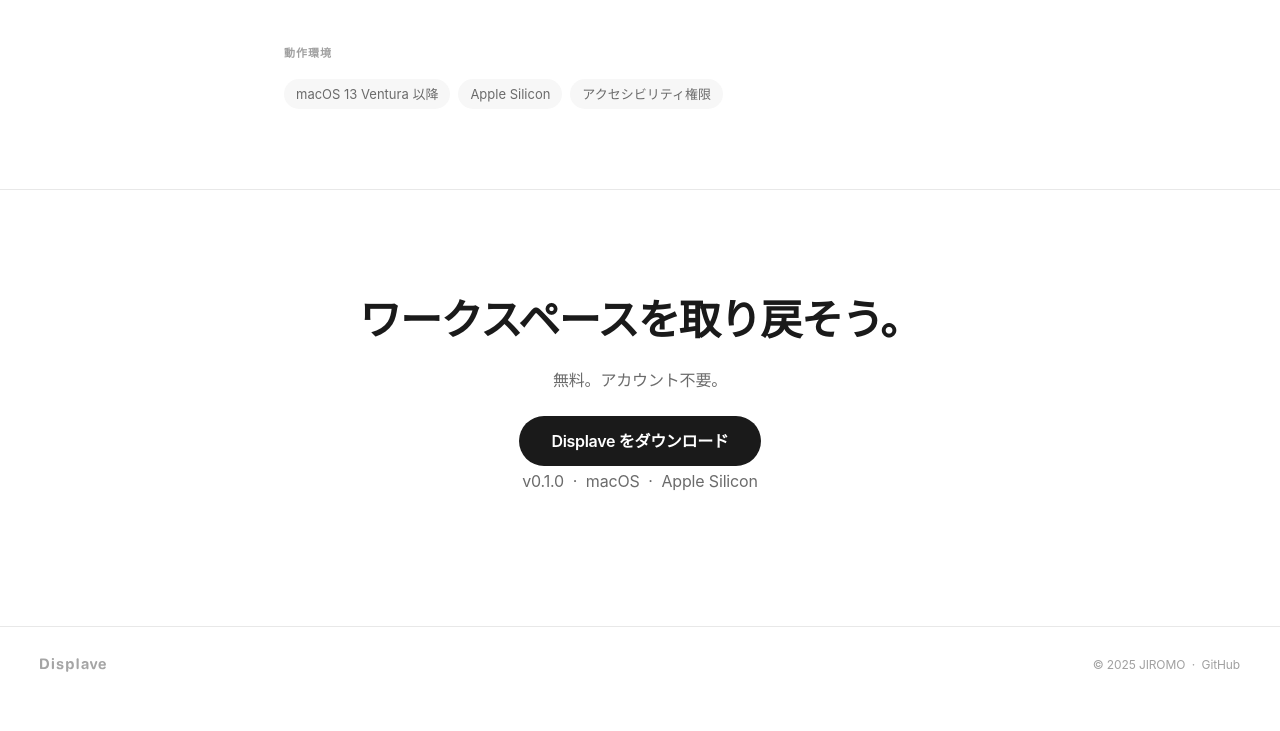
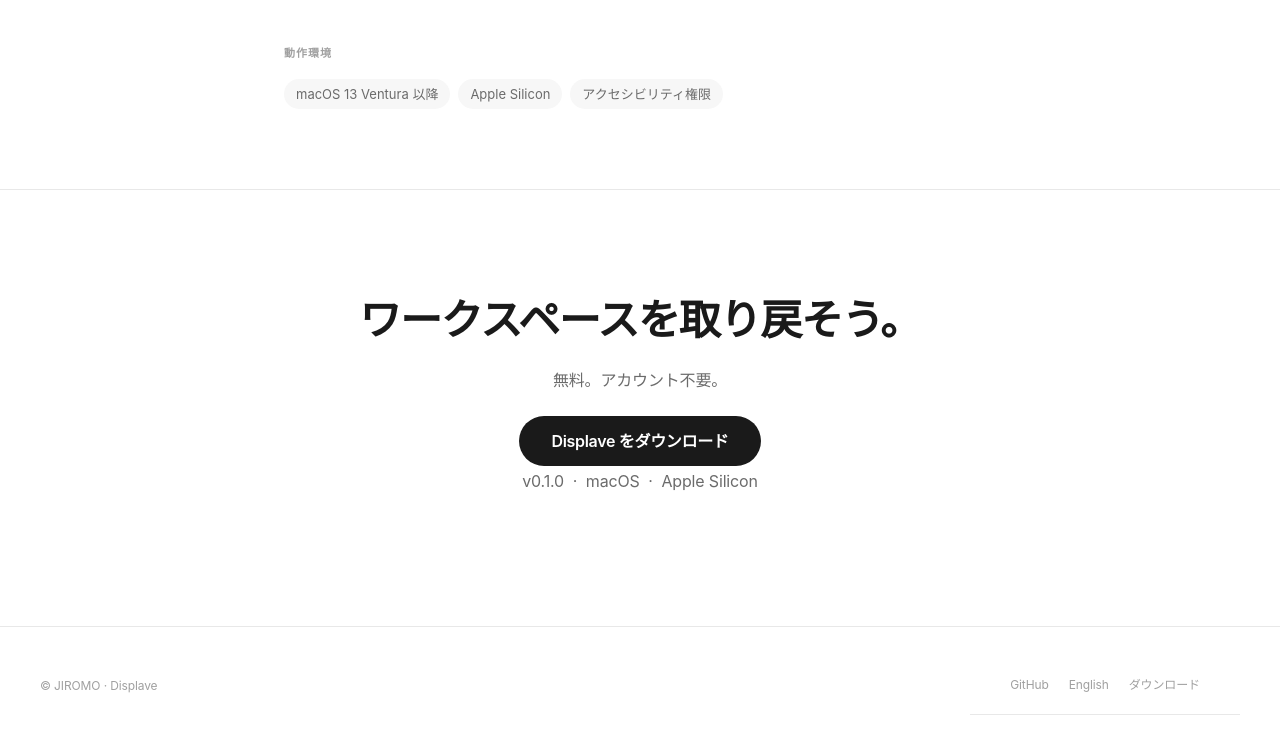
Before and after one commit to JIROMO/Displave, an Electron app: page index.html in a window 1280 px wide. Shown: the part 3672-4403 px from the top of the page. Before the commit the page ends 4375 px from the top, so only its background shows below. Drawn offline with Linux system fonts and the light colour scheme.

Commit message:
Update footer to match millrect.com style

```diff
--- a/index.html
+++ b/index.html
@@ -451,16 +451,10 @@
       gap: 12px;
     }
 
-    footer img { height: 14px; opacity: 0.35; }
-
-    footer p {
-      font-size: 12px;
-      color: var(--fg-subtle);
-      letter-spacing: -0.01em;
-    }
-
-    footer a { color: var(--fg-subtle); text-decoration: none; }
-    footer a:hover { color: var(--fg); }
+    footer p { font-size: 12px; color: var(--fg-subtle); letter-spacing: -0.01em; }
+    .footer-links { display: flex; gap: 20px; }
+    .footer-links a { font-size: 12px; color: var(--fg-subtle); text-decoration: none; letter-spacing: -0.01em; transition: color 0.15s; }
+    .footer-links a:hover { color: var(--fg); }
 
     @media (max-width: 600px) {
       nav { padding: 0 20px; }
@@ -662,8 +656,12 @@
   </section>
 
   <footer>
-    <img src="assets/logo.svg" alt="Displave" />
-    <p>© 2025 JIROMO &nbsp;·&nbsp; <a href="https://github.com/JIROMO/Displave">GitHub</a></p>
+    <p>© JIROMO · Displave</p>
+    <nav class="footer-links">
+      <a href="https://github.com/JIROMO/Displave">GitHub</a>
+      <a href="https://displave.com/en.html">English</a>
+      <a href="https://github.com/JIROMO/Displave/releases/download/v0.1.0/Displave-0.1.0-arm64.dmg">ダウンロード</a>
+    </nav>
   </footer>
 
 </body>
```
Also changed, not shown: en.html (+9 -5 lines).
